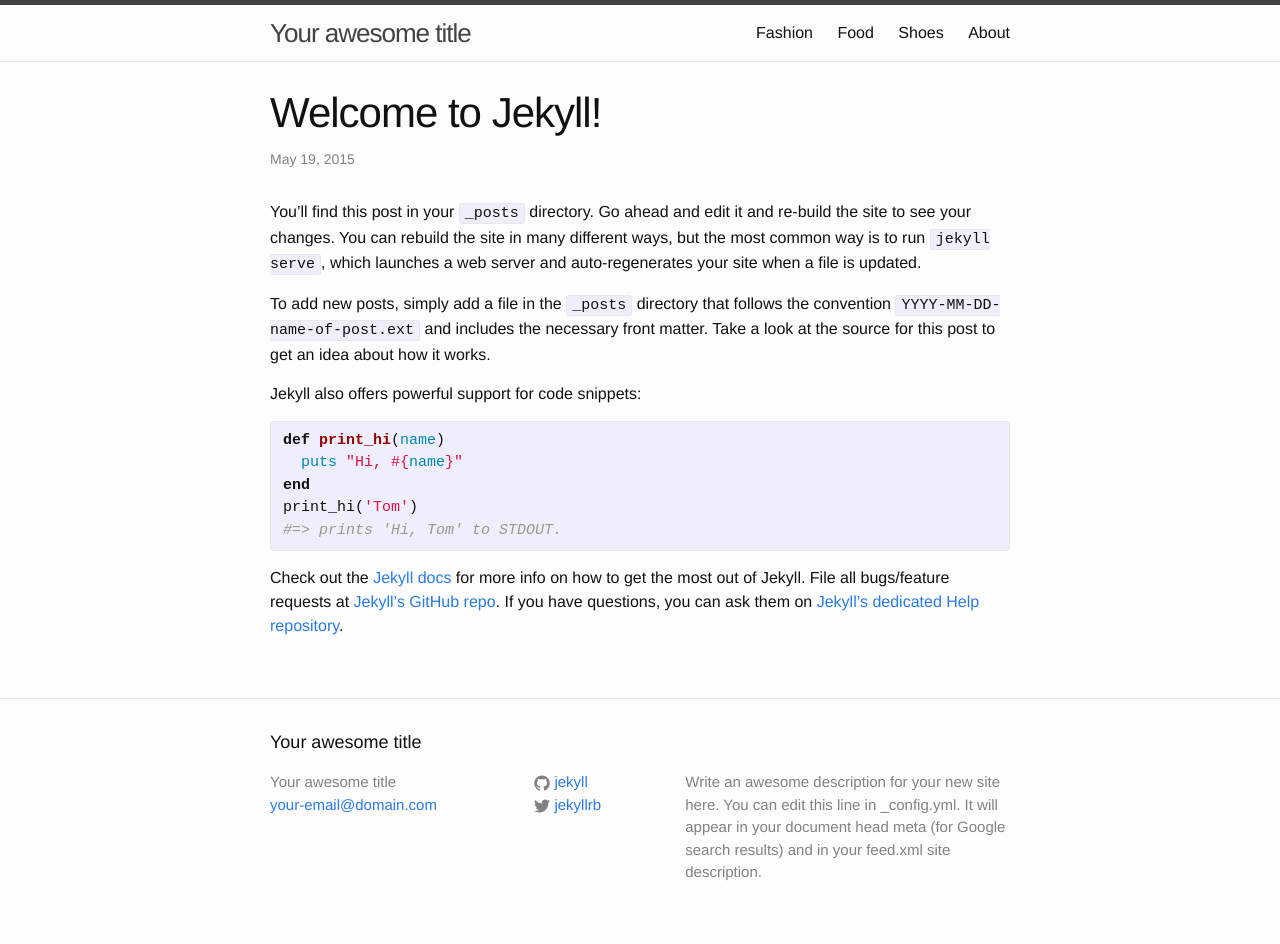
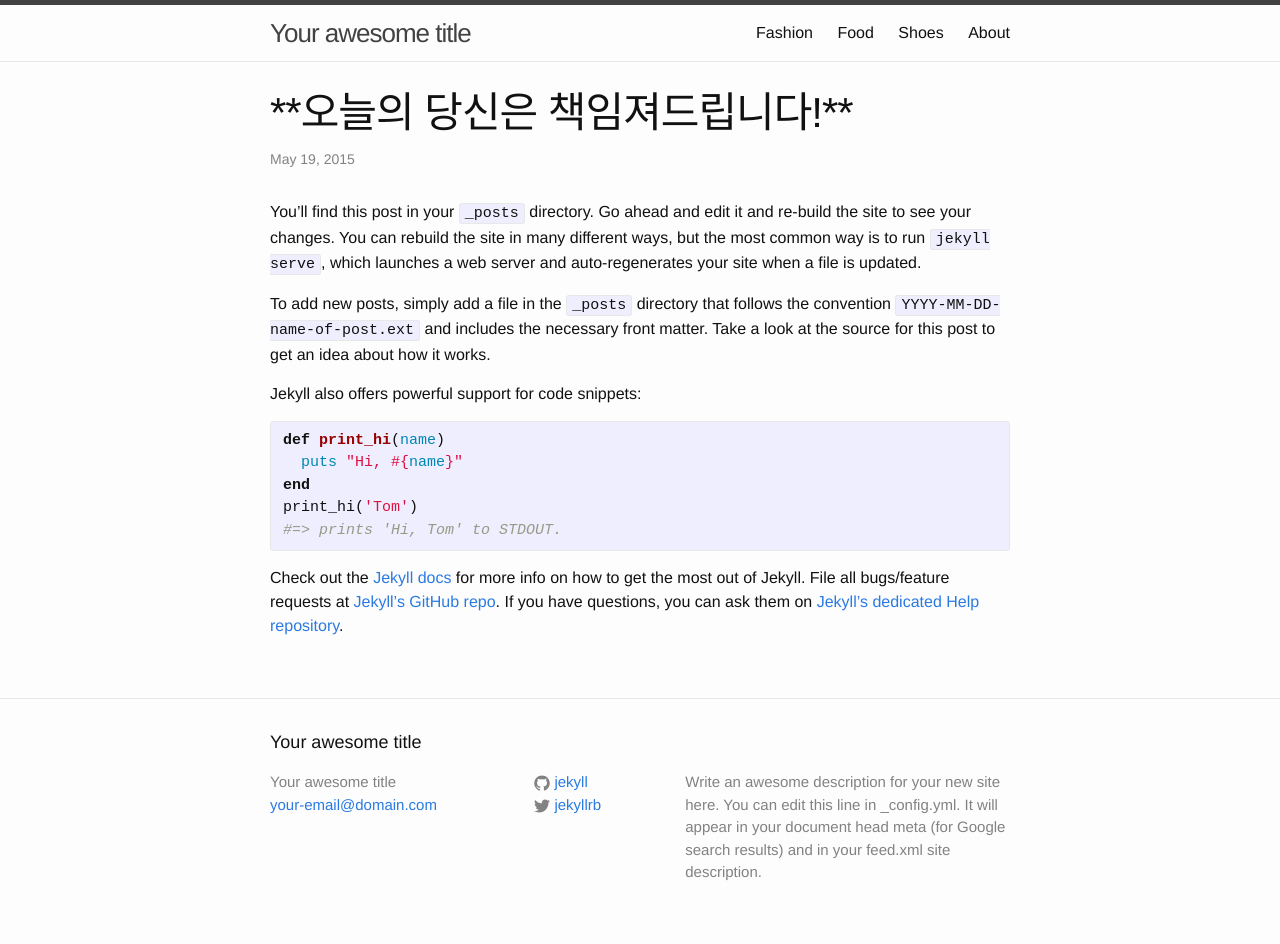
Before and after one commit to niaisme/niaisme.github.com, a Jekyll site: the page built from _posts/2015-05-19-welcome-to-jekyll.markdown, in a window 1280 px wide. Built offline with Jekyll 4.4.1, drawn with Linux system fonts in a browser that asks for light colours.

Commit message:
version 0.0.2

```diff
--- a/_posts/2015-05-19-welcome-to-jekyll.markdown
+++ b/_posts/2015-05-19-welcome-to-jekyll.markdown
@@ -1,6 +1,6 @@
 ---
 layout: post
-title:  "Welcome to Jekyll!"
+title:  "**오늘의 당신은 책임져드립니다!**"
 date:   2015-05-19 23:33:54
 categories: jekyll update
 ---
```
